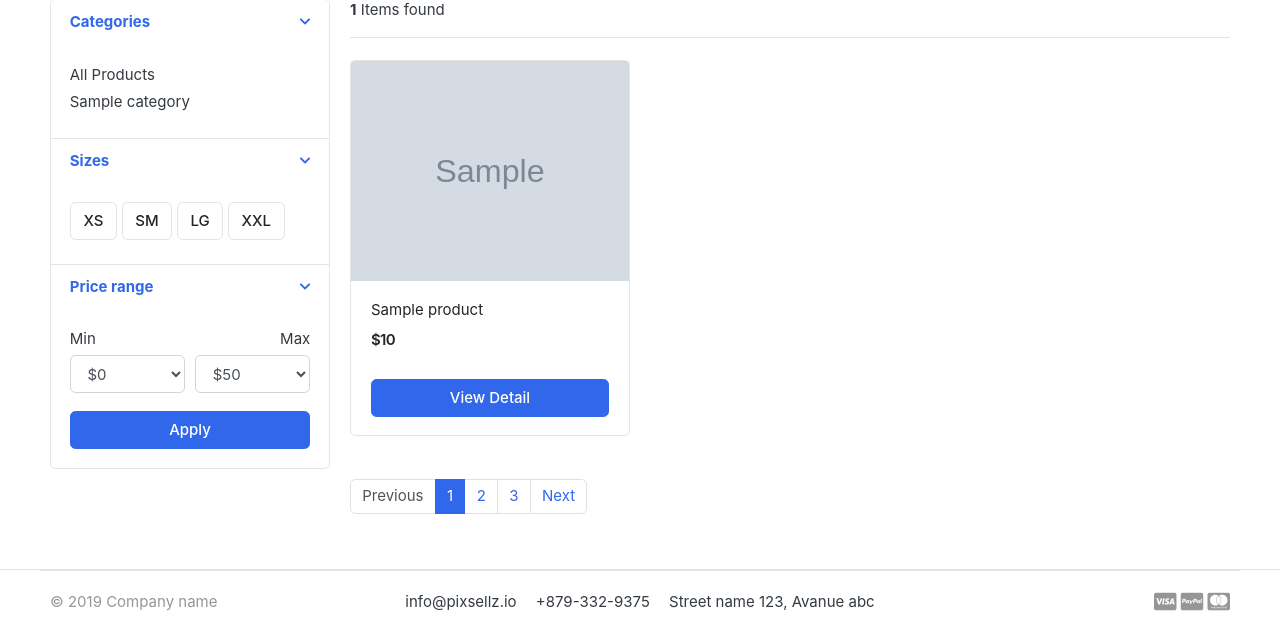
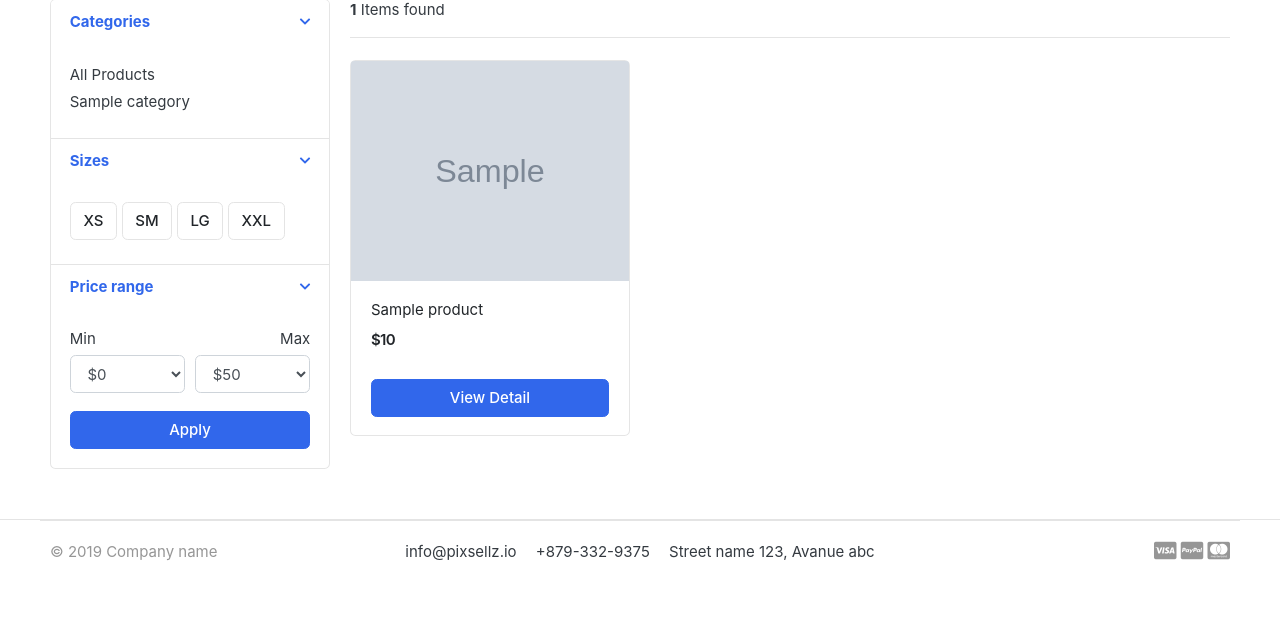
Before and after one commit to morelucks/E_trade, a Django app: page /store/ in a window 1280 px wide. Shown: the part 295-929 px from the top of the page. After the commit the page ends 856 px from the top, so only its background shows below. Run offline with Django 4.2, Linux system fonts and the light colour scheme; tables that the repository leaves empty hold one stand-in row (values such as "Sample post"); grey boxes marked "Sample" are stand-in pictures; some libraries are stand-ins or nearby versions; some web fonts are replaced.

Commit message:
paginations and some modifications

```diff
--- a/carts/views.py
+++ b/carts/views.py
@@ -1,6 +1,7 @@
 from django.shortcuts import render,redirect, get_object_or_404
 from store.models import Product
 from carts.models import Cart, CartItem
+from django.core.exceptions import ObjectDoesNotExist
 
 # Create your views here.
 def _cart_id(request):
@@ -65,7 +66,7 @@ def cart(request, total=0, quantity=0, cart_items=None):
         tax=(2 *total)/100 # two percentage
 
         grand_total=total + tax
-    except object.NotExist:
+    except object.DoesNotExist:
         pass
 
     context={
--- a/store/views.py
+++ b/store/views.py
@@ -4,6 +4,9 @@ from store.models import Product
 from category.models import Category
 from carts.views import _cart_id
 from carts.models import CartItem
+from django.core.paginator import EmptyPage, PageNotAnInteger, Paginator
+
+
 
 def store(request, category_slug=None):
     categories=None
@@ -11,12 +14,18 @@ def store(request, category_slug=None):
     if category_slug !=None:
         categories=get_object_or_404(Category, slug=category_slug)
         products=Product.objects.filter(category=categories, is_available=True)
+        paginator=Paginator(products, 2)
+        page=request.GET.get('page')
+        paged_products=paginator.get_page(page)
         product_count=products.count()
     else:
-        products=Product.objects.all().filter(is_available=True)
+        products=Product.objects.all().filter(is_available=True).order_by('id')
+        paginator=Paginator(products, 6)
+        page=request.GET.get('page')
+        paged_products=paginator.get_page(page)
         product_count=products.count()
     context={
-        'products':products,
+        'products':paged_products,
         'product_count':product_count
     }
     return render(request, 'store/store.html', context )
--- a/templates/store/store.html
+++ b/templates/store/store.html
@@ -154,13 +154,30 @@
 
 
     <nav class="mt-4" aria-label="Page navigation sample">
+    {% if products.has_other_pages %}
       <ul class="pagination">
+        {% if products.has_previous %}
+        <li class="page-item "><a class="page-link" href="?page={{products.previous_page_number}}">Previous</a></li>
+        {% else %}
         <li class="page-item disabled"><a class="page-link" href="#">Previous</a></li>
-        <li class="page-item active"><a class="page-link" href="#">1</a></li>
-        <li class="page-item"><a class="page-link" href="#">2</a></li>
-        <li class="page-item"><a class="page-link" href="#">3</a></li>
-        <li class="page-item"><a class="page-link" href="#">Next</a></li>
+
+        {% endif %}
+
+        {% for i in products.paginator.page_range %}
+        {% if products.number == i %}
+            <li class="page-item active"><a class="page-link" href="#">{{ i }}</a></li>
+        {% else %}
+            <li class="page-item"><a class="page-link" href="?page={{ i }}">{{ i }}</a></li>
+        {% endif %}
+    {% endfor %}
+    {% if products.has_next %}
+        <li class="page-item"><a class="page-link" href="?page={{products.next_page_number}}">Next</a></li>
+    {% else %}
+    <li class="page-item disabled"><a class="page-link" href="#">Next</a></li>
+
+    {% endif %}
       </ul>
+      {% endif %}
     </nav>
 
         </main> <!-- col.// -->
```
